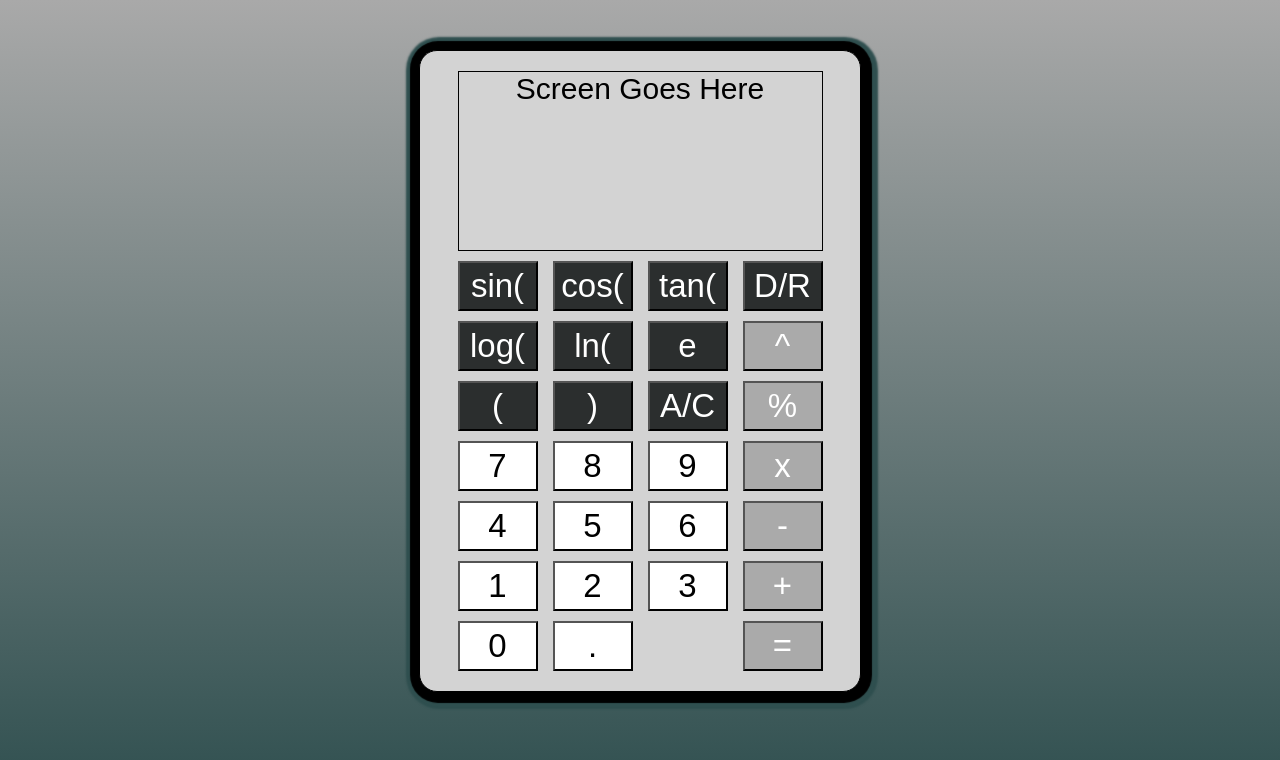
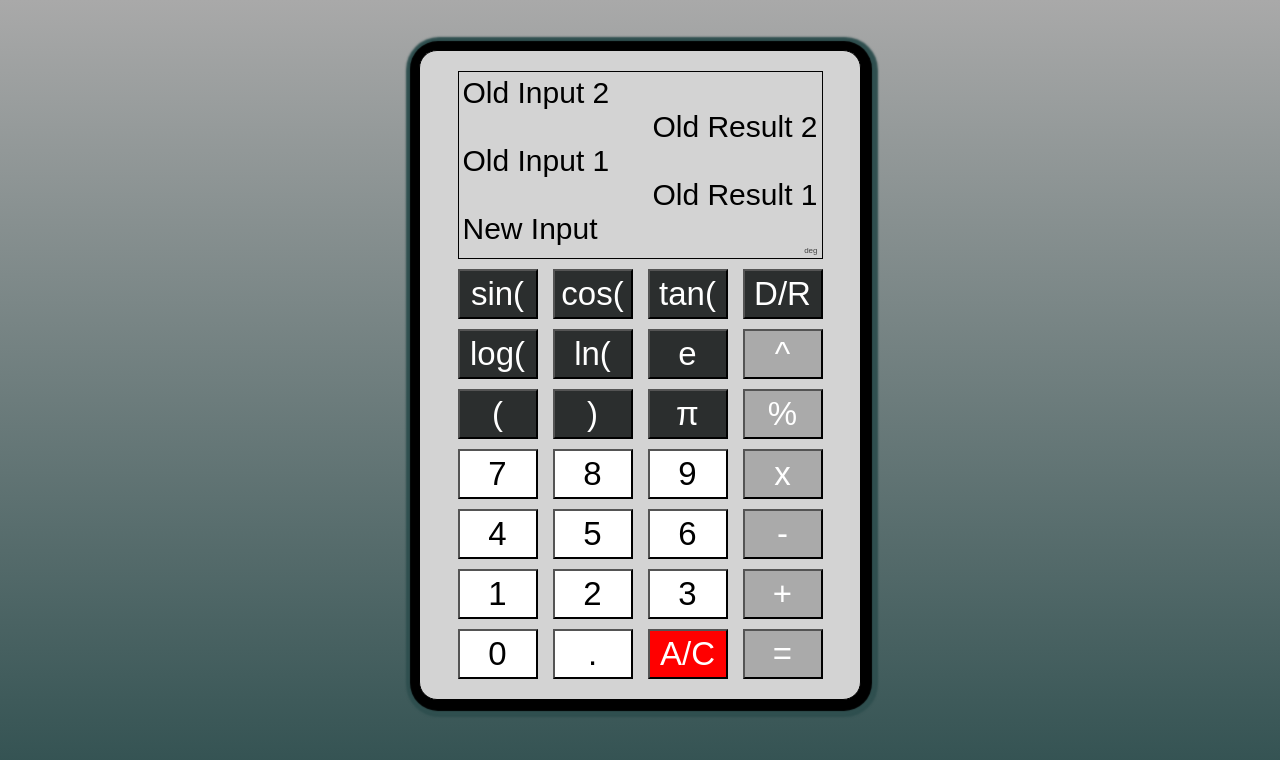
Before and after one commit to BigFloatingDeathPanda/calculator, a plain HTML site: page index.html in a window 1280 px wide. Drawn offline with Linux system fonts and the light colour scheme.

Commit message:
HTML and CSS Initial Setup

```diff
--- a/index.html
+++ b/index.html
@@ -8,7 +8,14 @@
 </head>
 <body>
     <div id="totalCalculator">
-        <div id="screen">Screen Goes Here</div>
+        <div id="screen">
+            <div id="oldInput2">Old Input 2</div>
+            <div id="oldResult2">Old Result 2</div>
+            <div id="oldInput1">Old Input 1</div>
+            <div id="oldResult1">Old Result 1</div>
+            <div id="newInput">New Input</div>
+            <div id="degrad">deg</div>
+        </div>
         <button id="sine" class="otherButton">sin(</button>
         <button id="cosine" class="otherButton">cos(</button>
         <button id="tangent" class="otherButton">tan(</button>
@@ -19,7 +26,7 @@
         <button id="power" class="operationButton">^</button>
         <button id="openParen" class="otherButton">(</button>
         <button id="closeParen" class="otherButton">)</button>
-        <button id="clear" class="otherButton">A/C</button>
+        <button id="clear" class="otherButton" style="background-color:red">A/C</button>
         <button id="divide" class="operationButton">%</button>
         <button id="seven" class="numberButton">7</button>
         <button id="eight" class="numberButton">8</button>
@@ -37,9 +44,7 @@
         <button id="dot" class="numberButton">.</button>
         <button id="negative" class="numberButton">(-)</button>
         <button id="equals" class="operationButton">=</button>
-
-
-
+        <button id="pi" class="otherButton">&pi;</button>
     </div>
 
 
--- a/style.css
+++ b/style.css
@@ -7,7 +7,7 @@ html {
 
 #totalCalculator {
     background-color: lightgray;
-    height: 600px;
+    height: 608px;
     display: grid;
     column-gap: 15px;
     row-gap: 10px;
@@ -21,11 +21,11 @@ html {
         "screen    screen     screen   screen"
         "sine      cosine     tangent  mode"
         "log       ln         e        power"
-        "openParen closeParen clear    divide"
+        "openParen closeParen pi       divide"
         "seven     eight      nine     multiply"
         "four      five       six      subtract"
         "one       two        three    add"
-        "zero      dot        negative equals";
+        "zero      dot        clear     equals";
     border: 1px solid black;
     text-align: center;
     box-shadow:
@@ -33,6 +33,12 @@ html {
         2px 2px 2px 15px darkslategray;
     border-radius: 18px;
 }
+
+
+
+
+
+
 
 .numberButton {
     background-color: white;
@@ -53,6 +59,9 @@ html {
 
 
 
+
+
+
 .operationButton {
     background-color: #aaaaaa;
     color: white;
@@ -68,6 +77,9 @@ html {
     outline: 1px solid #888888;
     box-shadow: 1px;
 }
+
+
+
 
 
 
@@ -91,16 +103,43 @@ html {
 
 
 
+#oldResult2, #oldResult1 {
+    text-align: right;
+}
 
+#oldInput2, #oldInput1, #newInput {
+    text-align: left;
+}
 
-
+#degrad {
+    text-align: right;
+    font-size: 8px;
+    color: #444444;
+}
 
 #screen {
     grid-area: screen;
     grid-column: 1 / span 4;
     border: 1px solid black;
     height: 178px;
+    padding: 4px;
 }
+
+
+
+
+
+
+
+
+
+
+
+
+
+
+
+
 
 #sine {
     grid-area: sine;
@@ -213,3 +252,7 @@ html {
 #equals {
     grid-area: equals;
 }
+
+#pi {
+    grid-area: pi;
+}
```
